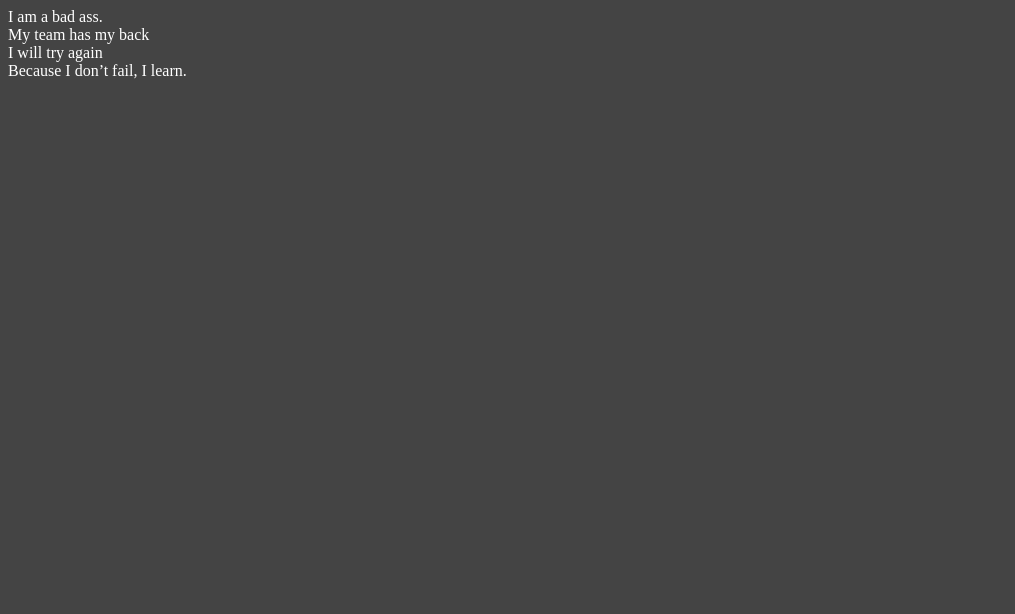
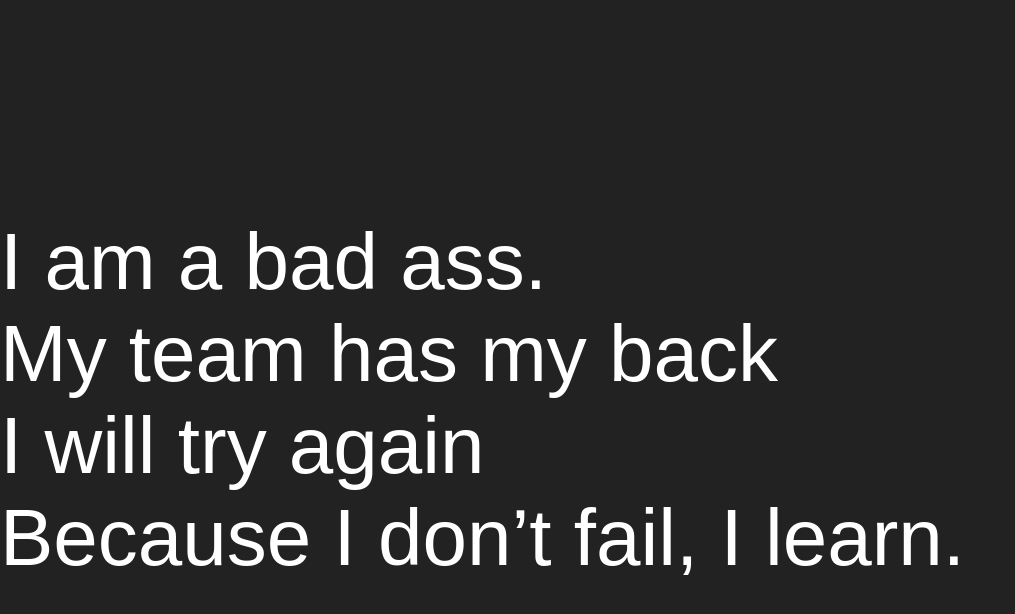
Before and after one commit to EndGameStudio/idontfail, a plain HTML site: page index.html in a window 1280 px wide. Shown: the whole page, without its empty margins (0-1015 px from the left). Drawn offline with Linux system fonts and the light colour scheme.

Commit message:
Clean up styles

```diff
--- a/index.html
+++ b/index.html
@@ -5,12 +5,23 @@
 		<title>I don't fail, I learn.</title>
 		<style>
 			body {
-        background-color: #444;
+				background-color: #222;
 				color: #fff;
+        margin: 0;
+        padding: 0;
+        font-family: sans-serif;
+        font-size: 5rem;
+			}
+      div {
+        height: 100vh;
       }
 			ul {
-        margin: 0;
+				margin: 0 auto;
 				padding: 0;
+        display: flex;
+        justify-content: center;
+        flex-direction: column;
+        height: 100%;
 			}
 			li {
 				list-style-type: none;
@@ -18,11 +29,13 @@
 		</style>
 	</head>
 	<body>
+    <div>
       <ul>
         <li>I am a bad ass.</li>
         <li>My team has my back</li>
         <li>I will try again</li>
         <li>Because I don’t fail, I learn.</li>
       </ul>
+    </div>
 	</body>
 </html>
```
Lines whose indentation alone changed are shown as unchanged.
